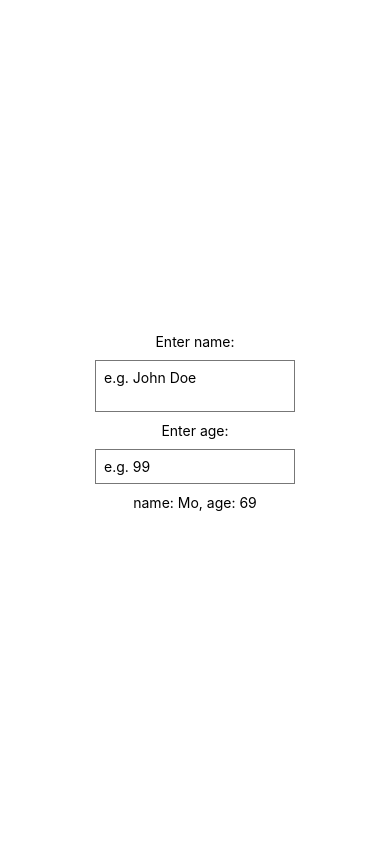
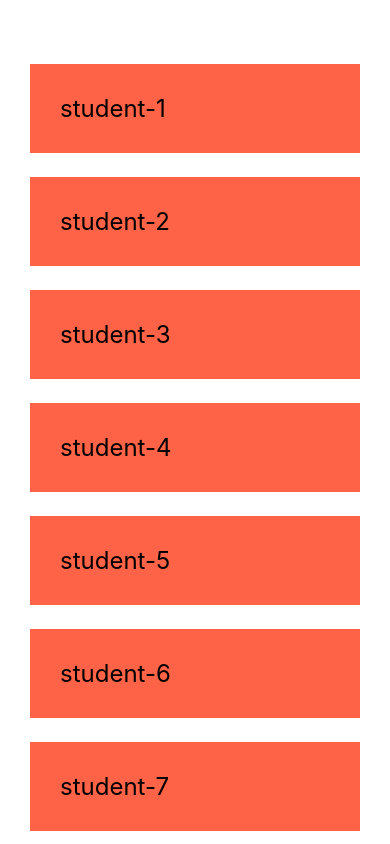
Before and after one commit to MuhammedAO/native, a React Native app: screen / in a window 390 px wide. Built offline with nearby package versions, Linux system fonts and the light colour scheme.

Commit message:
Lists & ScrollView

```diff
--- a/App.js
+++ b/App.js
@@ -1,28 +1,29 @@
 import React, { useState } from 'react'
-import { StyleSheet, Text, View, TextInput } from 'react-native'
+import { StyleSheet, Text, View, ScrollView } from 'react-native'
 
 export default function App() {
-  const [name, setName] = useState('Mo')
-  const [age, setAge] = useState(69)
+  const [students, setStudents] = useState([
+    { name: 'student-1', key: '1' },
+    { name: 'student-2', key: '2' },
+    { name: 'student-3', key: '3' },
+    { name: 'student-4', key: '4' },
+    { name: 'student-5', key: '5' },
+    { name: 'student-6', key: '6' },
+    { name: 'student-7', key: '7' },
+    { name: 'student-8', key: '8' },
+  ])
 
   return (
     <View style={styles.container}>
-
-      <Text>Enter name:</Text>
-      <TextInput
-        multiline
-        placeholder='e.g. John Doe'
-        style={styles.input}
-        onChangeText={(value) => setName(value)} />
-
-      <Text>Enter age:</Text>
-      <TextInput
-        keyboardType='numeric'
-        placeholder='e.g. 99'
-        style={styles.input}
-        onChangeText={(value) => setAge(value)} />
-
-      <Text style={styles.result}>name: {name}, age: {age}</Text>
+      <ScrollView>
+        {
+          students.map(student => (
+            <View key={student.key}>
+              <Text style={styles.item}>{student.name}</Text>
+            </View>
+          ))
+        }
+      </ScrollView>
     </View>
   )
 }
@@ -30,15 +31,16 @@ export default function App() {
 const styles = StyleSheet.create({
   container: {
     flex: 1,
+    paddingTop: 40,
+    paddingHorizontal: 20,
     backgroundColor: '#fff',
-    alignItems: 'center',
-    justifyContent: 'center',
   },
-  input: {
-    borderWidth: 1,
-    borderColor: '#777',
-    padding: 8,
-    margin: 10,
-    width: 200,
-  }
+  item: {
+    flex: 1,
+    marginHorizontal: 10,
+    marginTop: 24,
+    padding: 30,
+    backgroundColor: 'tomato',
+    fontSize: 24,
+  },
 })
```
